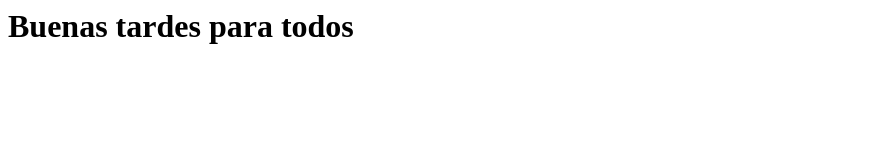
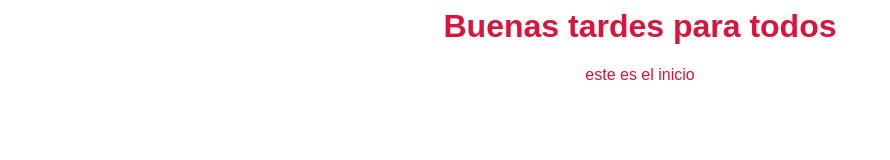
Before and after one commit to Alejandro3101/Curso_platzi_git, a plain HTML site: page Index.html in a window 1280 px wide. Shown: the whole page, without its empty margins (0-890 px from the left). Drawn offline with Linux system fonts and the light colour scheme.

Commit message:
proyecto css y html

```diff
--- /dev/null
+++ b/Css/Estilos.css
@@ -0,0 +1,7 @@
+
+body
+{
+    color: crimson;
+text-align: center ;
+font-family: 'arial';
+}
--- a/Index.html
+++ b/Index.html
@@ -3,11 +3,12 @@
 <head>
 
     <title>Esta es mi pagina</title>
+    <link rel="stylesheet" href="Css/Estilos.css">
 </head>
 <body>
 
 <H1>Buenas tardes para todos </H1>
-
+    <P>este es el inicio</P>
 
 
 </body>
```
